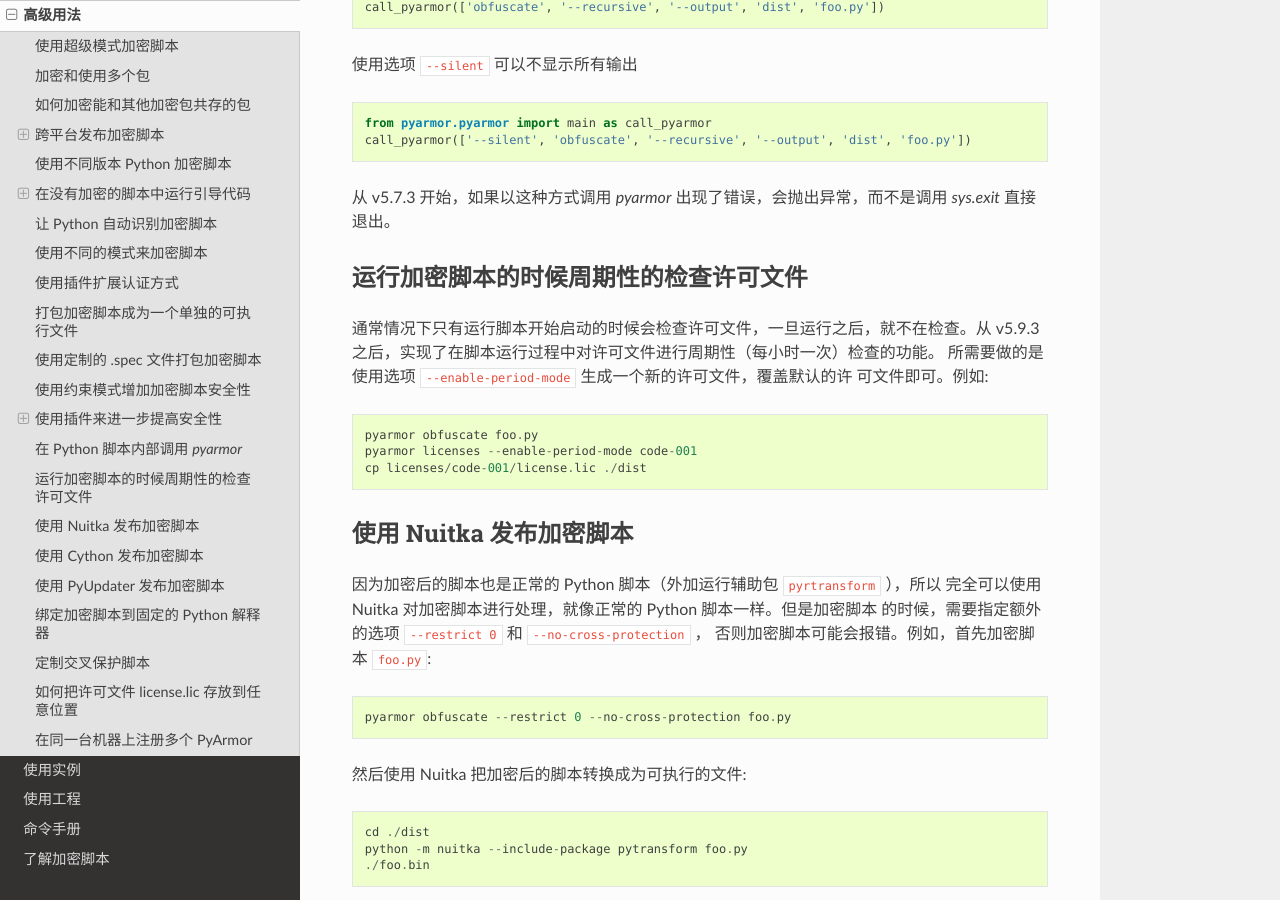
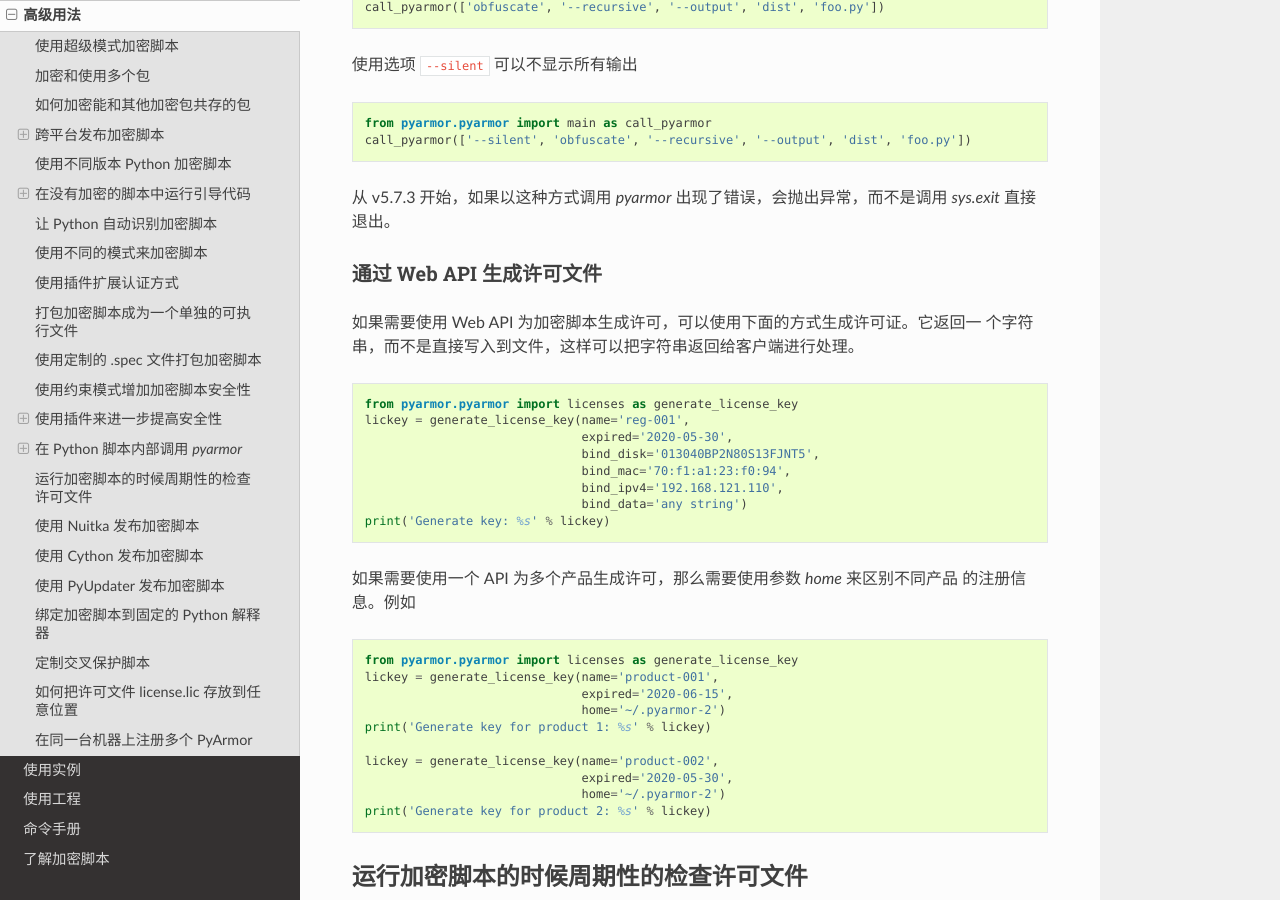
Before and after one commit to dashingsoft/pyarmor-docs-zh, a Sphinx documentation site: the page built from docs/advanced.rst, in a window 1280 px wide and 900 px high, scrolled down 16991 px. Built offline with Sphinx 7.4.7 and the Read the Docs theme 2.0.0, drawn with Linux system fonts in a browser that asks for light colours.

Commit message:
Document how to generate license key

```diff
--- a/docs/advanced.rst
+++ b/docs/advanced.rst
@@ -801,6 +801,39 @@
 从 v5.7.3 开始，如果以这种方式调用 `pyarmor` 出现了错误，会抛出异常，而不是调用
 `sys.exit` 直接退出。
 
+通过 Web API 生成许可文件
+~~~~~~~~~~~~~~~~~~~~~~~~~
+
+如果需要使用 Web API 为加密脚本生成许可，可以使用下面的方式生成许可证。它返回一
+个字符串，而不是直接写入到文件，这样可以把字符串返回给客户端进行处理。
+
+.. code-block:: python
+
+    from pyarmor.pyarmor import licenses as generate_license_key
+    lickey = generate_license_key(name='reg-001',
+                                  expired='2020-05-30',
+                                  bind_disk='013040BP2N80S13FJNT5',
+                                  bind_mac='70:f1:a1:23:f0:94',
+                                  bind_ipv4='192.168.121.110',
+                                  bind_data='any string')
+    print('Generate key: %s' % lickey)
+
+如果需要使用一个 API 为多个产品生成许可，那么需要使用参数 `home` 来区别不同产品
+的注册信息。例如
+
+.. code-block:: python
+
+    from pyarmor.pyarmor import licenses as generate_license_key
+    lickey = generate_license_key(name='product-001',
+                                  expired='2020-06-15',
+                                  home='~/.pyarmor-2')
+    print('Generate key for product 1: %s' % lickey)
+
+    lickey = generate_license_key(name='product-002',
+                                  expired='2020-05-30',
+                                  home='~/.pyarmor-2')
+    print('Generate key for product 2: %s' % lickey)
+
 .. _check license periodly when the obfuscated script is running:
 
 运行加密脚本的时候周期性的检查许可文件
```
